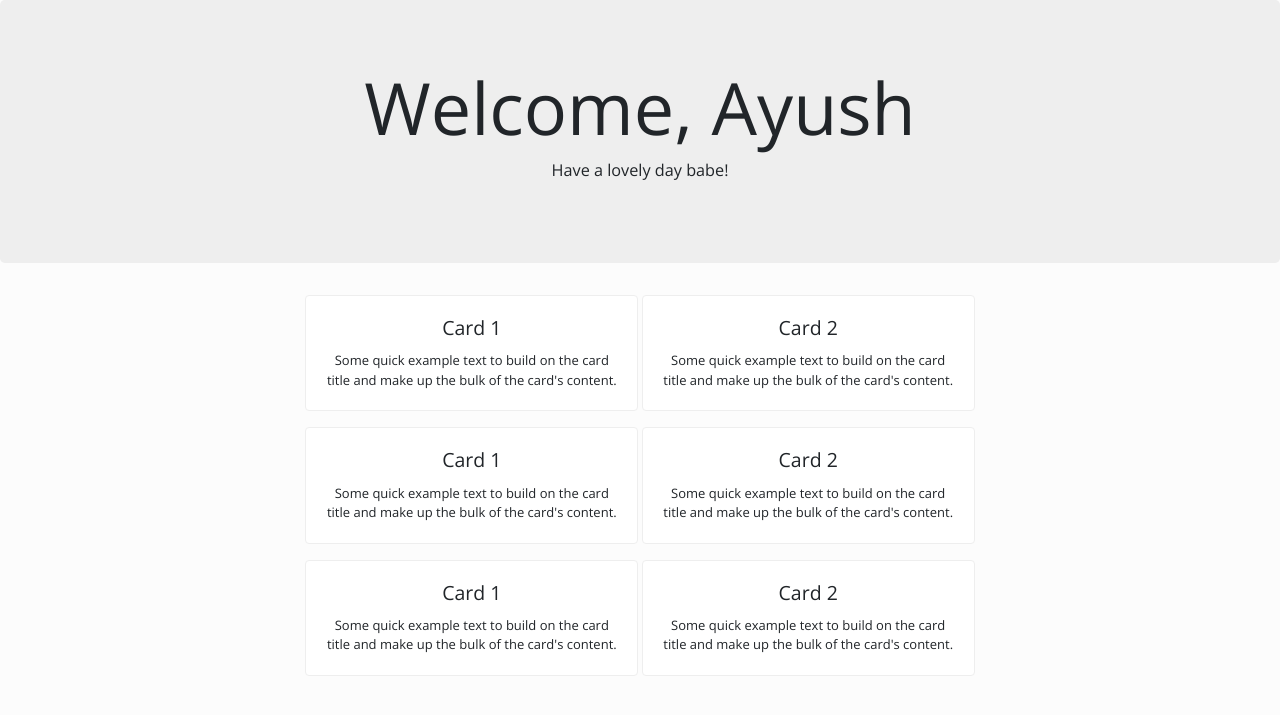
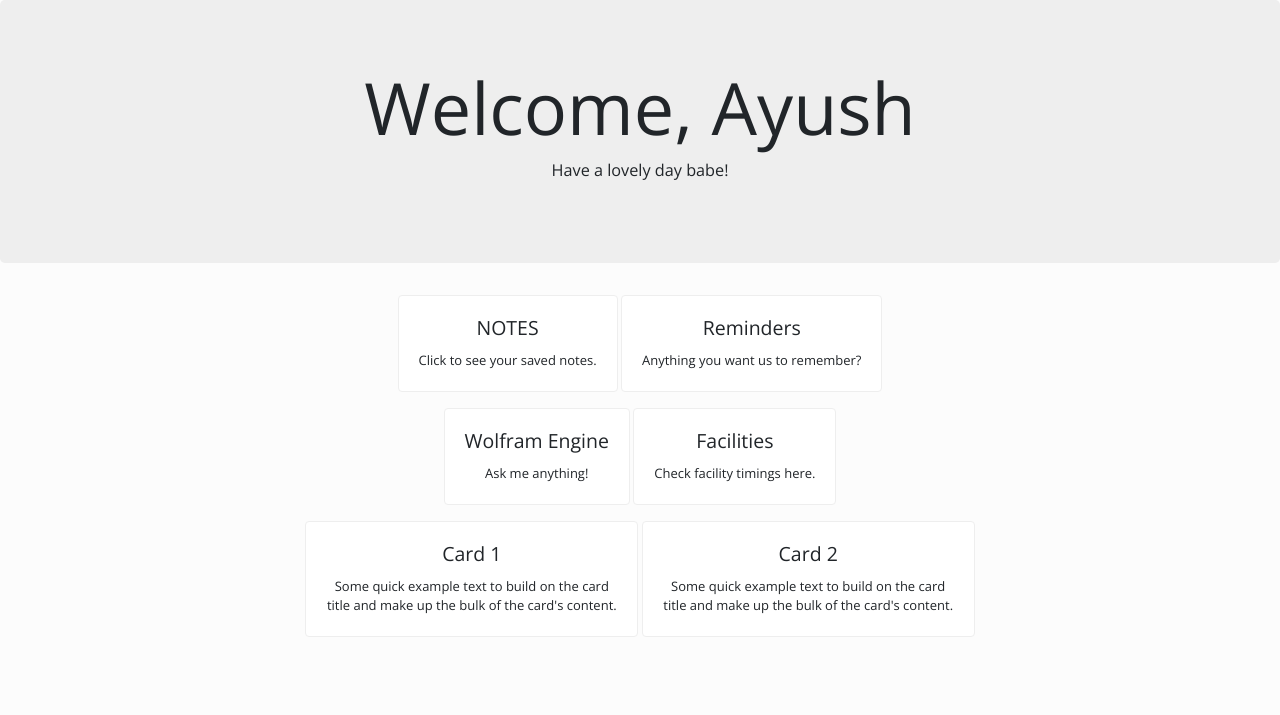
Before and after one commit to ayush113/ITA, a Django app: template templates/ProductiveNITK/home.html in a window 1280 px wide. Shown: the top 715 px of the page. Run offline with Django 3.2, Linux system fonts and the light colour scheme; the template is opened without the code that fills it, so the values that code supplies are empty.

Commit message:
Landing page added

```diff
--- a/templates/ProductiveNITK/home.html
+++ b/templates/ProductiveNITK/home.html
@@ -16,28 +16,28 @@
 <div class="container" style: "margin-left: 50%;">
 	<div class="card bg-light mb-3" style="max-width: 30%; display: inline-block;">
   		<div class="card-body">
-    		<h4 class="card-title">Card 1</h4>
-    		<p class="card-text">Some quick example text to build on the card title and make up the bulk of the card's content.</p>
+    		<h4 class="card-title">NOTES</h4>
+    		<p class="card-text">Click to see your saved notes.</p>
   		</div>
 	</div>
 	<div class="card bg-light mb-3" style="max-width: 30%; display: inline-block;">
   		<div class="card-body">
-    		<h4 class="card-title">Card 2</h4>
-    		<p class="card-text">Some quick example text to build on the card title and make up the bulk of the card's content.</p>
+    		<h4 class="card-title">Reminders</h4>
+    		<p class="card-text">Anything you want us to remember?</p>
   		</div>
 	</div>
 </div>
 <div class="container" style: "margin-left: 50%;">
 	<div class="card bg-light mb-3" style="max-width: 30%; display: inline-block;">
   		<div class="card-body">
-    		<h4 class="card-title">Card 1</h4>
-    		<p class="card-text">Some quick example text to build on the card title and make up the bulk of the card's content.</p>
+    		<h4 class="card-title">Wolfram Engine</h4>
+    		<p class="card-text">Ask me anything!</p>
   		</div>
 	</div>
 	<div class="card bg-light mb-3" style="max-width: 30%; display: inline-block;">
   		<div class="card-body">
-    		<h4 class="card-title">Card 2</h4>
-    		<p class="card-text">Some quick example text to build on the card title and make up the bulk of the card's content.</p>
+    		<h4 class="card-title">Facilities</h4>
+    		<p class="card-text">Check facility timings here.</p>
   		</div>
 	</div>
 </div>
```
